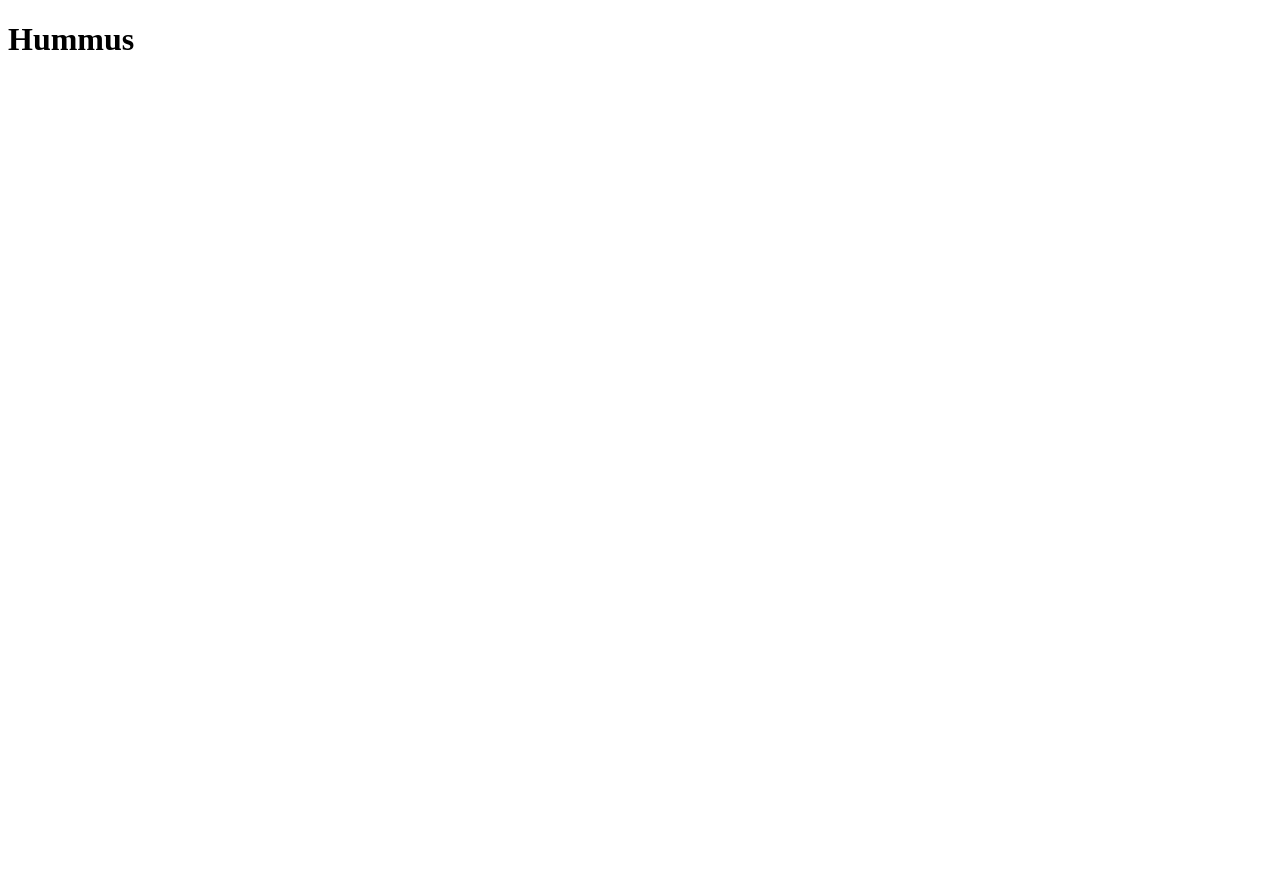
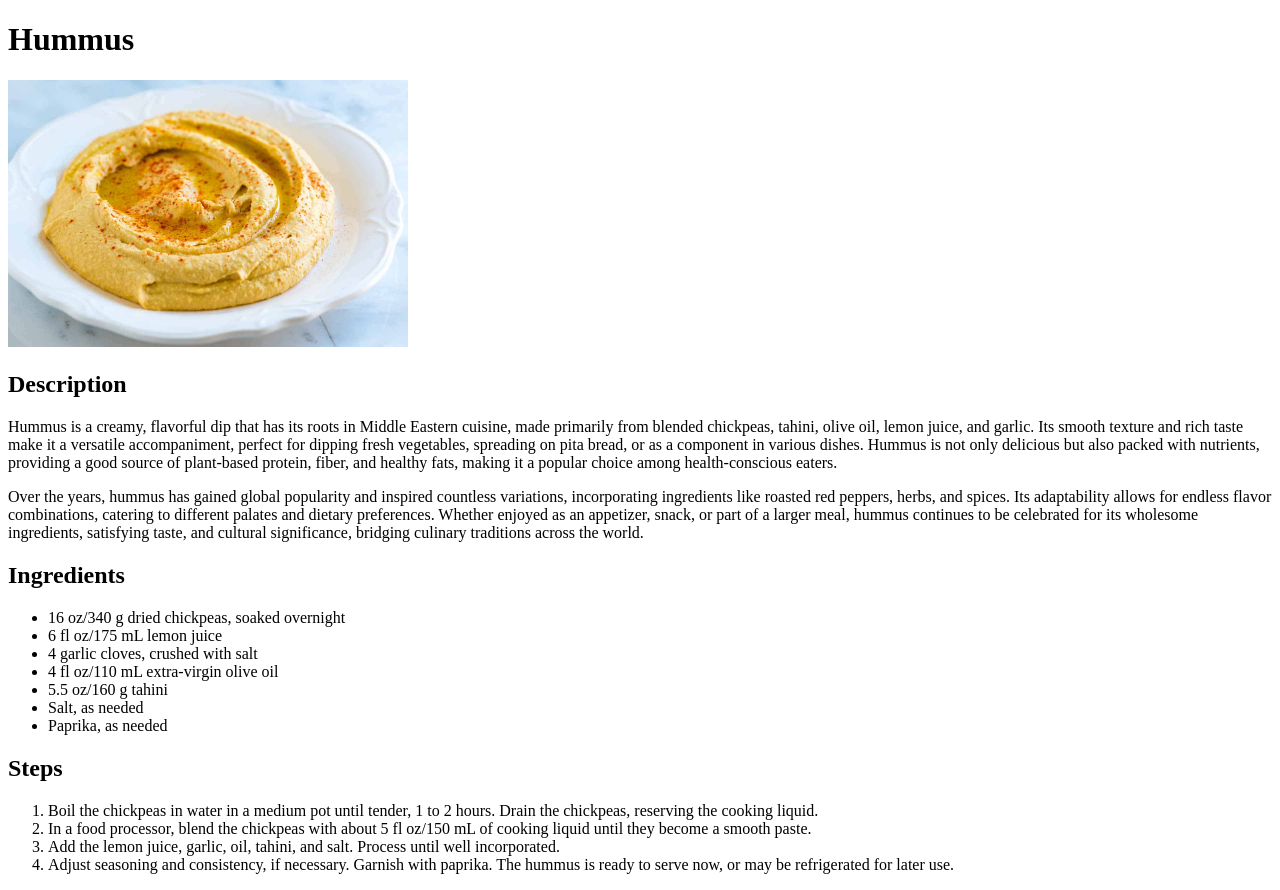
Before and after one commit to YepJared/odin-recipes, a plain HTML site: page recipes/hummus.html in a window 1280 px wide. Before the commit the page ends 800 px from the top, so only its background shows below. Drawn offline with Linux system fonts and the light colour scheme.

Commit message:
Add hummus page with image and recipe

```diff
--- a/recipes/hummus.html
+++ b/recipes/hummus.html
@@ -3,9 +3,30 @@
 <head>
     <meta charset="UTF-8">
     <meta name="viewport" content="width=device-width, initial-scale=1.0">
-    <title>Document</title>
+    <title>Hummus Recipe</title>
 </head>
 <body>
     <h1>Hummus</h1>
+    <img src="../img/hummus.jpg" width="400">
+    <h2>Description</h2>
+    <p>Hummus is a creamy, flavorful dip that has its roots in Middle Eastern cuisine, made primarily from blended chickpeas, tahini, olive oil, lemon juice, and garlic. Its smooth texture and rich taste make it a versatile accompaniment, perfect for dipping fresh vegetables, spreading on pita bread, or as a component in various dishes. Hummus is not only delicious but also packed with nutrients, providing a good source of plant-based protein, fiber, and healthy fats, making it a popular choice among health-conscious eaters.</p>
+    <p>Over the years, hummus has gained global popularity and inspired countless variations, incorporating ingredients like roasted red peppers, herbs, and spices. Its adaptability allows for endless flavor combinations, catering to different palates and dietary preferences. Whether enjoyed as an appetizer, snack, or part of a larger meal, hummus continues to be celebrated for its wholesome ingredients, satisfying taste, and cultural significance, bridging culinary traditions across the world.</p>
+    <h2>Ingredients</h2>
+    <ul>
+        <li>16 oz/340 g dried chickpeas, soaked overnight</li>
+        <li>6 fl oz/175 mL lemon juice</li>
+        <li>4 garlic cloves, crushed with salt</li>
+        <li>4 fl oz/110 mL extra-virgin olive oil</li>
+        <li>5.5 oz/160 g tahini</li>
+        <li>Salt, as needed</li>
+        <li>Paprika, as needed</li>
+    </ul>
+    <h2>Steps</h2>
+    <ol>
+        <li>Boil the chickpeas in water in a medium pot until tender, 1 to 2 hours. Drain the chickpeas, reserving the cooking liquid.</li>
+        <li>In a food processor, blend the chickpeas with about 5 fl oz/150 mL of cooking liquid until they become a smooth paste.</li>
+        <li>Add the lemon juice, garlic, oil, tahini, and salt. Process until well incorporated.</li>
+        <li>Adjust seasoning and consistency, if necessary. Garnish with paprika. The hummus is ready to serve now, or may be refrigerated for later use.</li>
+    </ol>
 </body>
 </html>
```
Also changed, not shown: index.html (+5 -4 lines), img/hummus.jpg (added).
